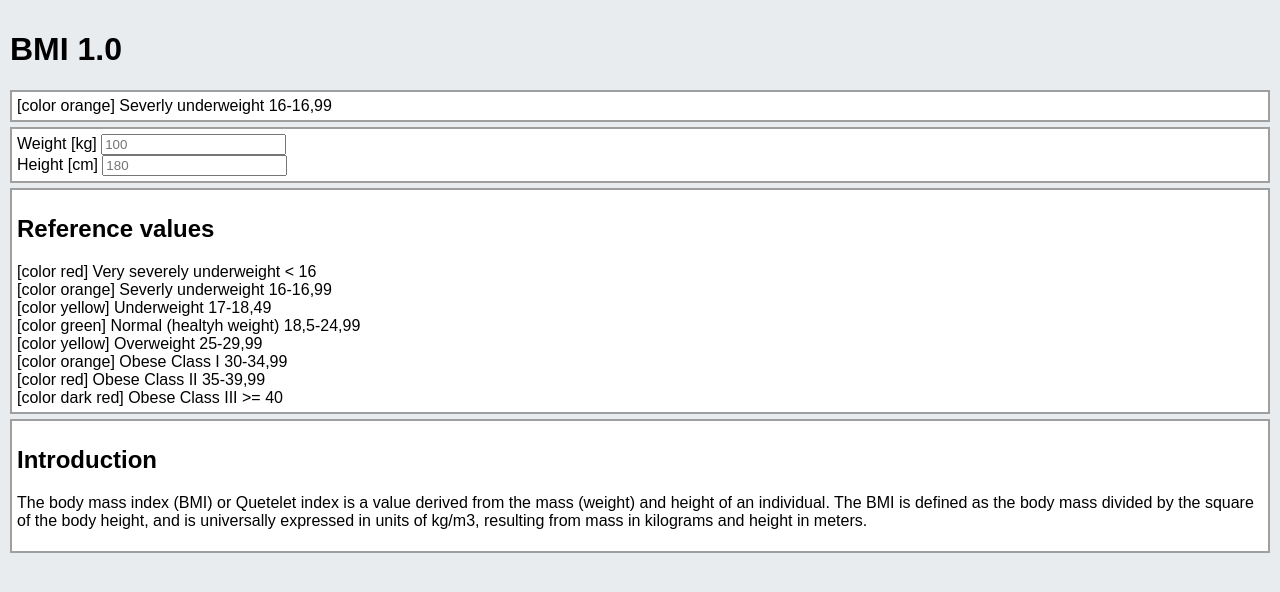
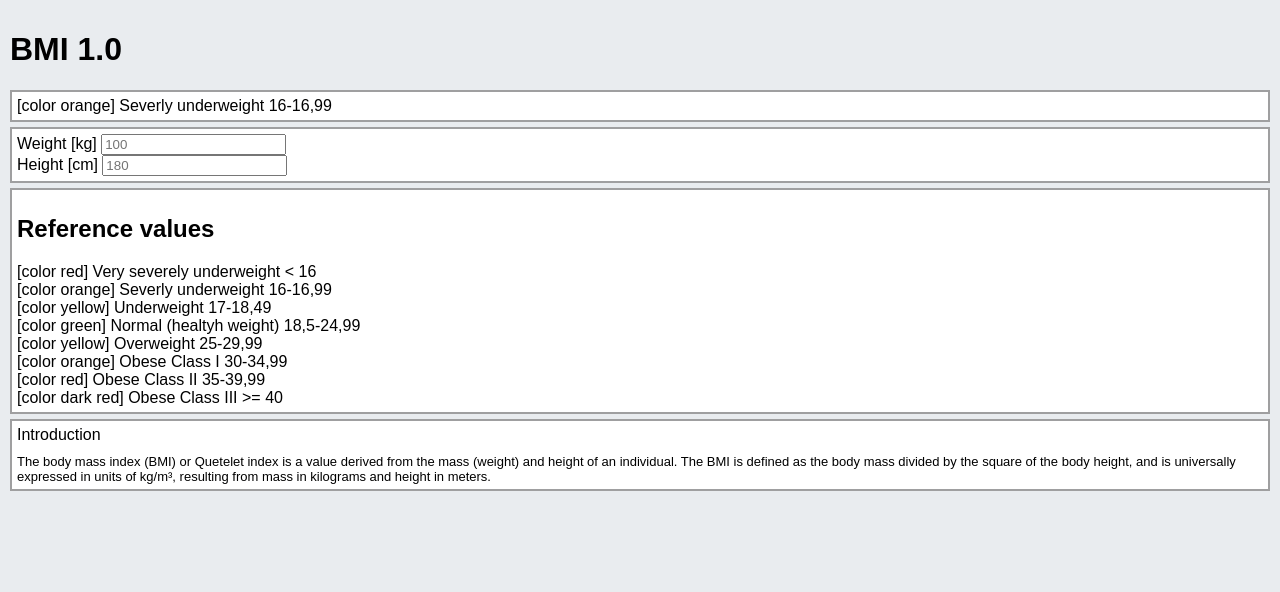
Before and after one commit to dejanstrancar/mediately-bmi-calculator, a React (Create React App) app: page / in a window 1280 px wide. Shown: the top 592 px of the page. Built offline with nearby package versions, Linux system fonts and the light colour scheme.

Commit message:
styling introduction block

```diff
--- a/src/components/IntroductionBlock/IntroductionBlock.jsx
+++ b/src/components/IntroductionBlock/IntroductionBlock.jsx
@@ -1,17 +1,18 @@
 import React from "react";
 import Card from "../_globals/Card";
+import Styled from "./IntroductionBlock.styles";
 
 export default function IntroductionBlock() {
   return (
     <Card>
-      <h2>Introduction</h2>
-      <p>
+      <Styled.title>Introduction</Styled.title>
+      <Styled.text>
         The body mass index (BMI) or Quetelet index is a value derived from the
         mass (weight) and height of an individual. The BMI is defined as the
         body mass divided by the square of the body height, and is universally
-        expressed in units of kg/m3, resulting from mass in kilograms and height
-        in meters.
-      </p>
+        expressed in units of kg/m&sup3;, resulting from mass in kilograms and
+        height in meters.
+      </Styled.text>
     </Card>
   );
 }
--- a/src/components/IntroductionBlock/IntroductionBlock.styles.js
+++ b/src/components/IntroductionBlock/IntroductionBlock.styles.js
@@ -0,0 +1,15 @@
+import styled from "styled-components";
+
+export default {
+  title: styled.h2`
+    margin: 0;
+    padding: 0;
+    font-size: 16px;
+    font-weight: normal;
+  `,
+  text: styled.p`
+    margin: 10px 0 0 0;
+    padding: 0;
+    font-size: 13px;
+  `
+};
```
